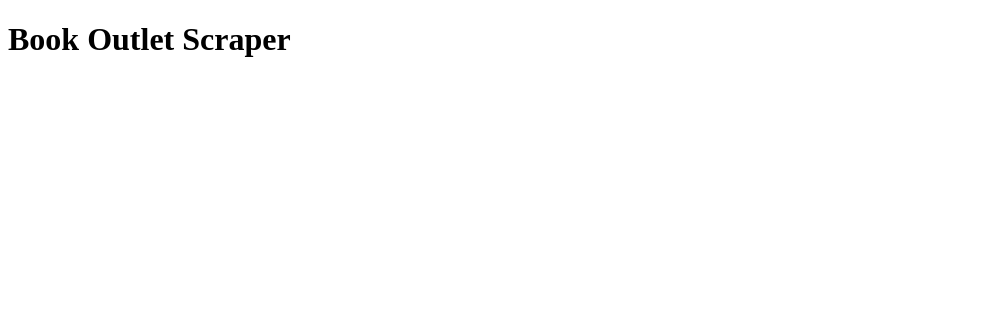
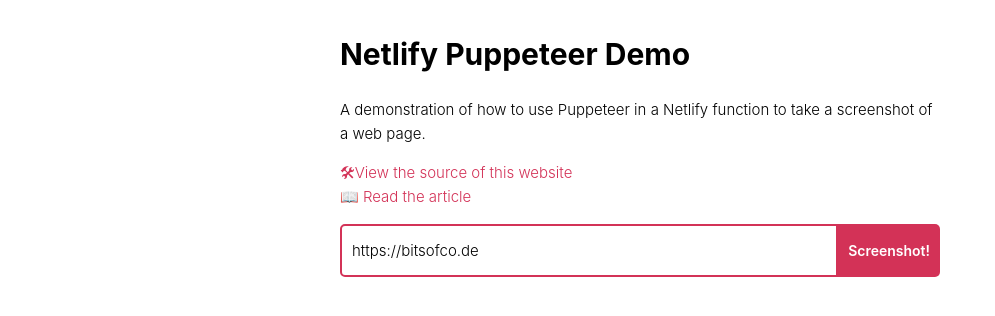
Before and after one commit to tristanhampton/book-outlet-scraper-netlify, a website: page index.html in a window 1280 px wide. Shown: the whole page, without its empty margins (0-995 px from the left). Drawn offline with Linux system fonts and the light colour scheme.

Commit message:
Added everything from puppeteer netlify demo

```diff
--- a/index.html
+++ b/index.html
@@ -1,16 +1,29 @@
 <!doctype html>
-<html class="no-js" lang="en">
+<html lang="en">
+<head>
+	<meta charset="utf-8">
+	<title>Netlify Puppeteer Demo</title>
+    <meta name="viewport" content="width=device-width, initial-scale=1">
 
-<head>
-    <meta charset="utf-8">
-    <title>Book Outlet Web Scraper</title>
-    <meta name="description" content="An application made to help filter through books on bookoutlet.ca">
-    <meta name="viewport" content="width=device-width, initial-scale=1">
-    <link rel="manifest" href="site.webmanifest">
-    <link rel="stylesheet" href="css/styles.css">
+    <link rel="stylesheet" href="style.css">
 </head>
+<body>
+    <main>
+        <h1>Netlify Puppeteer Demo</h1>
+        <p>A demonstration of how to use Puppeteer in a  Netlify function to take a screenshot of a web page.</p>
+        <p>
+            <a href="https://github.com/ireade/netlify-puppeteer-screenshot-demo">🛠View the source of this website</a><br>
+            <a href="https://bitsofco.de/how-to-use-puppeteer-in-a-netlify-aws-lambda-function/">📖 Read the article</a>
+        </p>
 
-<body>
-	<h1>Book Outlet Scraper</h1>
+        <form>
+            <input type="url" id="page" aria-label="URL" value="https://bitsofco.de">
+            <button type="submit">Screenshot!</button>
+        </form>
+
+        <div id="result" aria-live="polite"></div>
+    </main>
+
+    <script src="script.js"></script>
 </body>
 </html>
--- /dev/null
+++ b/style.css
@@ -0,0 +1,54 @@
+body {
+    line-height: 1.6;
+    font-size: 15px;
+    font-family: -apple-system,BlinkMacSystemFont,"Segoe UI",Roboto,"Helvetica Neue",Oxygen-Sans,Ubuntu,Cantarell,sans-serif;
+    font-weight: 300;
+}
+
+a {
+    color: #D33257;
+    text-decoration: none;
+}
+
+main {
+    max-width: 600px;
+    margin: 30px auto;
+}
+
+#result {
+    margin: 20px 0;
+}
+
+img {
+    width: 100%;
+    height: auto;
+}
+
+form {
+    display: flex;
+}
+
+input,
+button {
+    font: inherit;
+    line-height: 1;
+    padding: 15px 10px;
+}
+
+input {
+    width: 100%;
+    border: 2px solid #D33257;
+    border-top-left-radius: 5px;
+    border-bottom-left-radius: 5px;
+}
+
+button {
+    font-size: 14px;
+    font-weight: 600;
+    background-color: #D33257;
+    color: #fff;
+    border: 0;
+
+    border-top-right-radius: 5px;
+    border-bottom-right-radius: 5px;
+}
```
Also changed, not shown: functions/take-screenshot/take-screenshot.js (added, +30 -0 lines), js/main.js (+41 -10 lines), functions/book-outlet-scraper/book-outlet-scraper.js (added).
